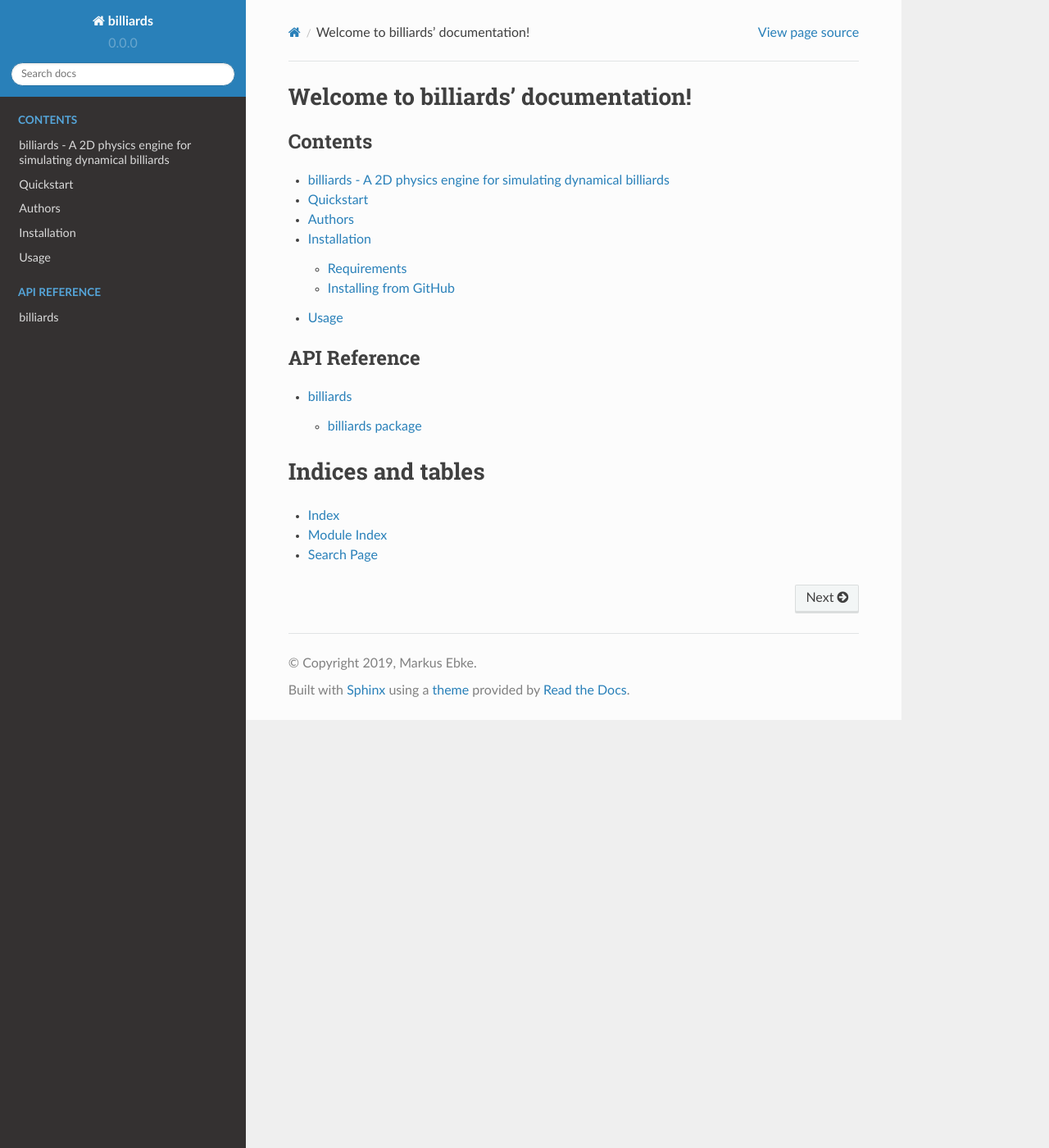
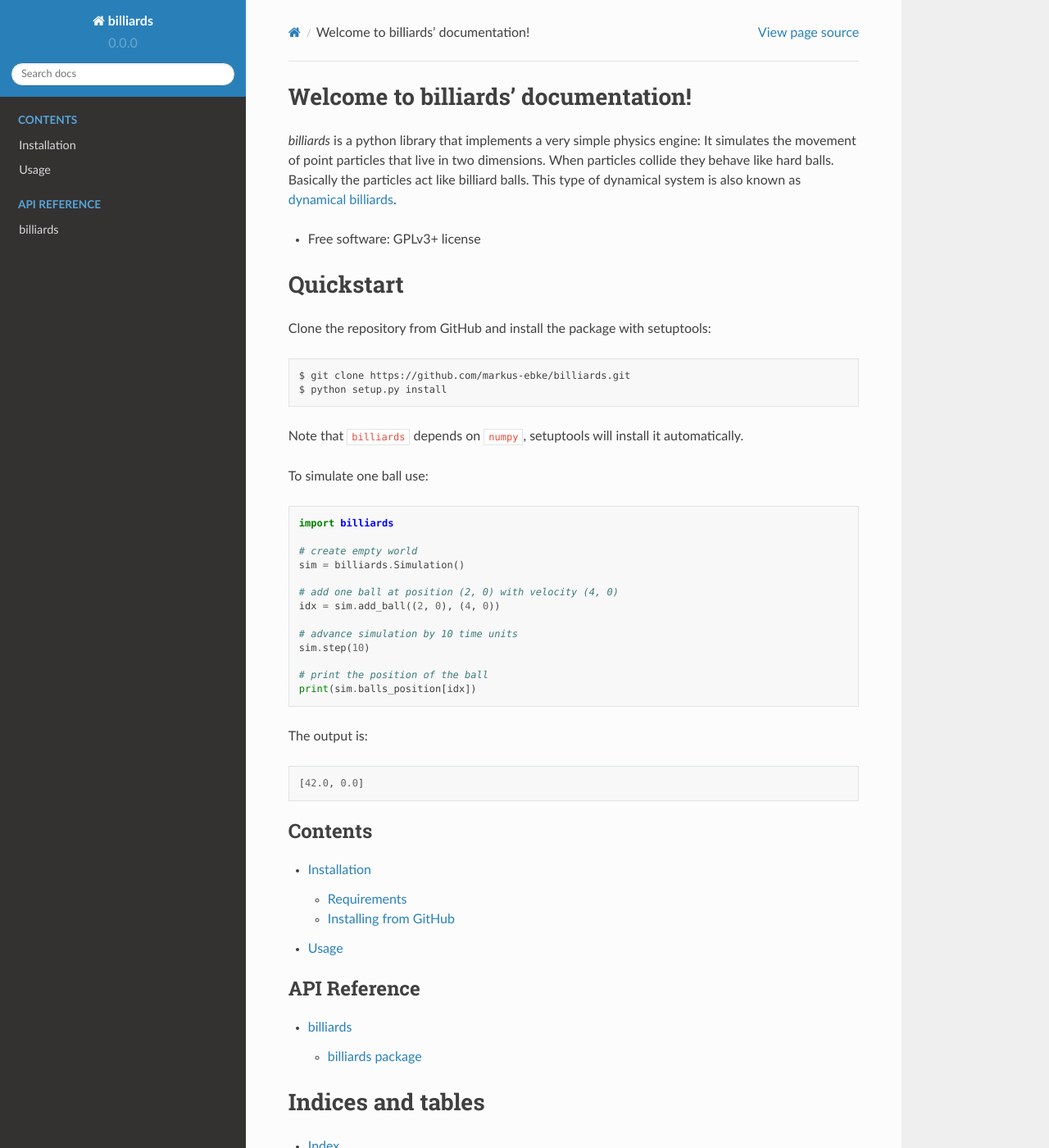
Before and after one commit to markus-ebke/python-billiards, a Sphinx documentation site: the page built from docs/index.rst, in a window 1280 px wide and 1400 px high. Shown: the whole window at 82% size. Built offline with Sphinx 7.4.7 and the Read the Docs theme 2.0.0, drawn with Linux system fonts in a browser that asks for light colours.

Commit message:
Split readme: one for GitHub/PyPI, one for docs
The readme file for GitHub/PyPI is README.md. It contains a short summary, a
quickstart and an author section. markdown is enough.

The docs/index.rst file contains the contents of the original README.rst file.
This makes the first page of the documentation much nicer and we don't have a
separate readme page anymore.

```diff
--- a/docs/index.rst
+++ b/docs/index.rst
@@ -6,11 +6,51 @@
 Welcome to billiards' documentation!
 ====================================
 
+`billiards` is a python library that implements a very simple physics engine:
+It simulates the movement of point particles that live in two dimensions.
+When particles collide they behave like hard balls.
+Basically the particles act like billiard balls.
+This type of dynamical system is also known as `dynamical billiards`_.
+
+* Free software: GPLv3+ license
+
+
+Quickstart
+==========
+
+Clone the repository from GitHub and install the package with setuptools::
+
+    $ git clone https://github.com/markus-ebke/billiards.git
+    $ python setup.py install
+
+Note that ``billiards`` depends on ``numpy``, setuptools will install it
+automatically.
+
+To simulate one ball use::
+
+    import billiards
+
+    # create empty world
+    sim = billiards.Simulation()
+
+    # add one ball at position (2, 0) with velocity (4, 0)
+    idx = sim.add_ball((2, 0), (4, 0))
+
+    # advance simulation by 10 time units
+    sim.step(10)
+
+    # print the position of the ball
+    print(sim.balls_position[idx])
+
+The output is::
+
+    [42.0, 0.0]
+
+
 .. toctree::
    :maxdepth: 2
    :caption: Contents
 
-   readme
    installation
    usage
 
@@ -26,3 +66,5 @@ Indices and tables
 * :ref:`genindex`
 * :ref:`modindex`
 * :ref:`search`
+
+.. _dynamical billiards: https://en.wikipedia.org/wiki/Dynamical_billiards
--- a/docs/readme.rst
+++ /dev/null
@@ -1 +0,0 @@
-.. include:: ../README.rst
--- a/pyproject.toml
+++ b/pyproject.toml
@@ -1,3 +1,3 @@
 [build-system]
-requires = ["setuptools", "wheel"]
+requires = ["setuptools>=39.2", "wheel>=0.31.0"]
 build-backend = "setuptools.build_meta"
--- a/setup.cfg
+++ b/setup.cfg
@@ -4,7 +4,8 @@ version = 0.0.0
 license = GNU General Public License v3 or later (GPLv3+)
 license_file = LICENSE
 description = A 2D physics engine for simulating dynamical billiards
-long_description = file: README.rst
+long_description = file: README.md
+long_description_content_type = text/markdown
 keywords = python3, physics-engine, physics-2d
 author = Markus Ebke
 author_email = markus.ebke92@gmail.com
```
Also changed, not shown: README.md (added, +54 -0 lines), README.rst (deleted, +0 -41 lines), 2 other files.
